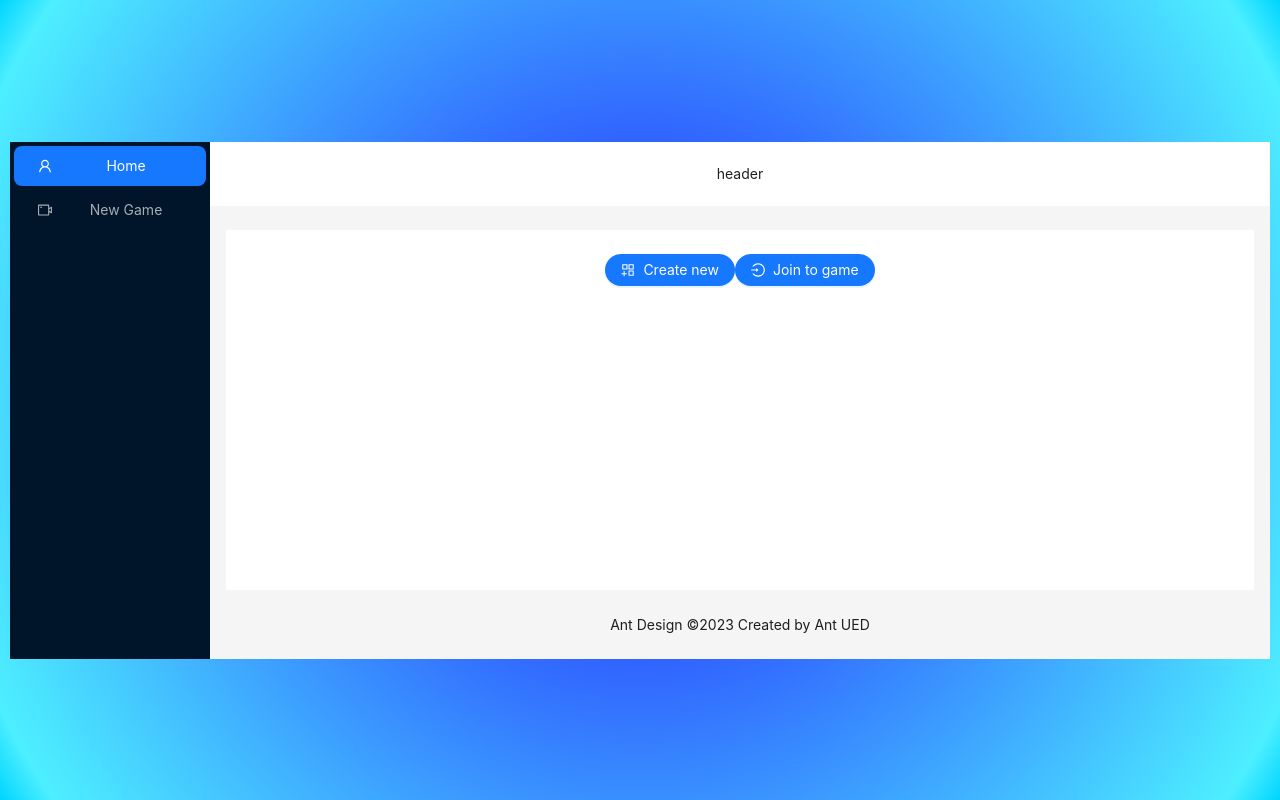
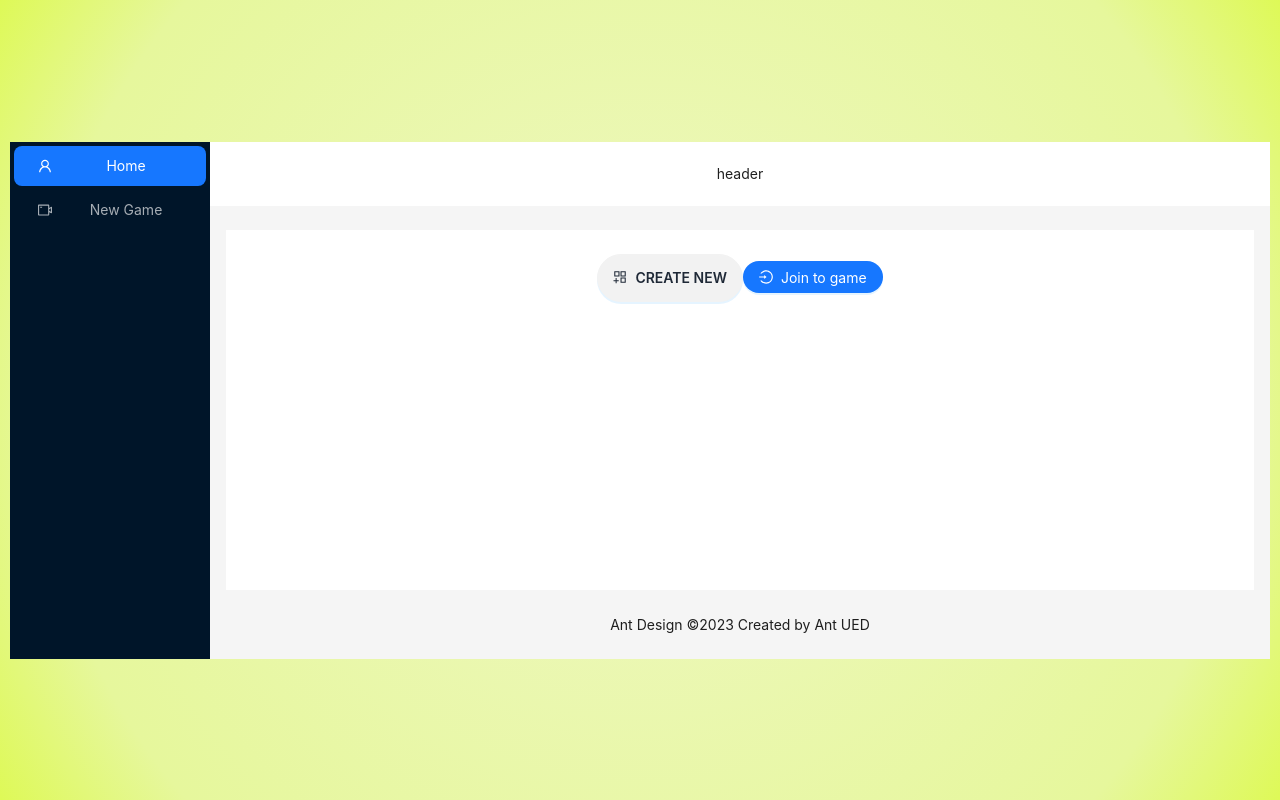
Before and after one commit to saeid-sepehrik/CardGame, a React (Vite) app in the folder FrontEnd/: page / in a window 1280 px wide. Built offline with nearby package versions, Linux system fonts and the light colour scheme.

Commit message:
add daisyui

```diff
--- a/FrontEnd/src/components/pages/Home.tsx
+++ b/FrontEnd/src/components/pages/Home.tsx
@@ -9,6 +9,7 @@ export const Home = () => {
   return (
     <>
       <Button
+        className="btn"
         onClick={() => navigate("/newGame")}
         type="primary"
         shape="round"
--- a/FrontEnd/src/index.css
+++ b/FrontEnd/src/index.css
@@ -1,3 +1,7 @@
+@tailwind base;
+@tailwind components;
+@tailwind utilities;
+
 :root {
   font-family: Inter, system-ui, Avenir, Helvetica, Arial, sans-serif;
   line-height: 1.5;
@@ -31,9 +35,9 @@ body {
   min-height: 100vh;
   background: radial-gradient(
     circle,
-    rgba(13, 0, 255, 0.9220938375350141) 0%,
-    rgba(77, 239, 255, 1) 94%,
-    rgba(0, 212, 255, 1) 100%
+    rgba(237, 247, 189, 0.922) 0%,
+    rgb(230, 247, 156) 80%,
+    rgb(222, 249, 87) 100%
   );
 }
 
--- /dev/null
+++ b/FrontEnd/tailwind.config.js
@@ -0,0 +1,9 @@
+/*eslint-env node*/
+/** @type {import('tailwindcss').Config} */
+export default {
+  content: ["./src/**/*.{js,jsx,ts,tsx}"],
+  theme: {
+    extend: {},
+  },
+  plugins: [require("daisyui")],
+};
```
